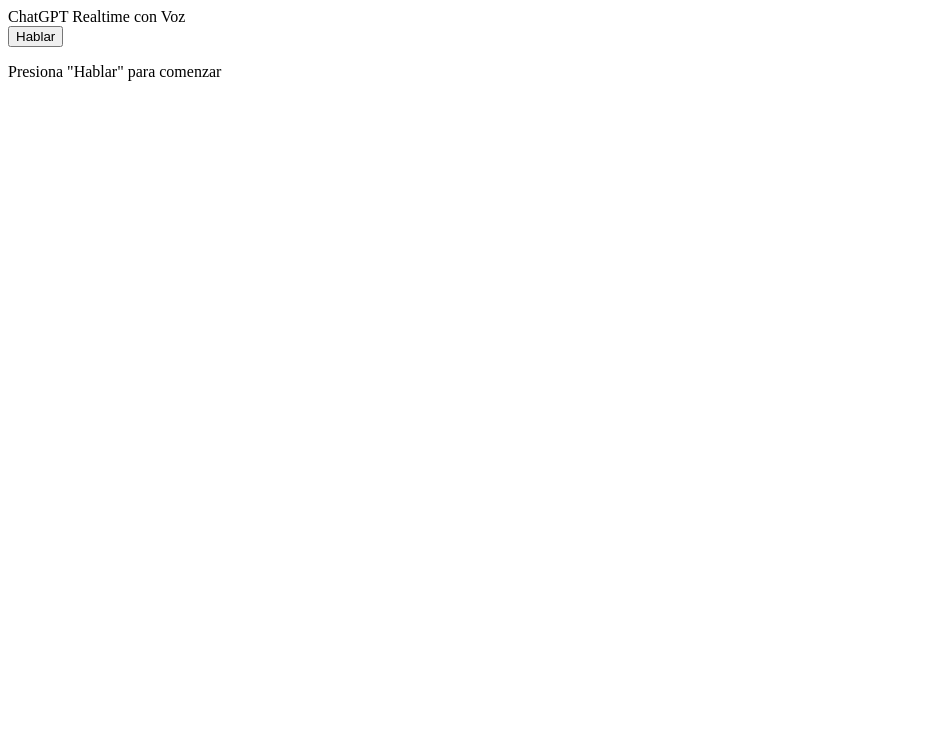
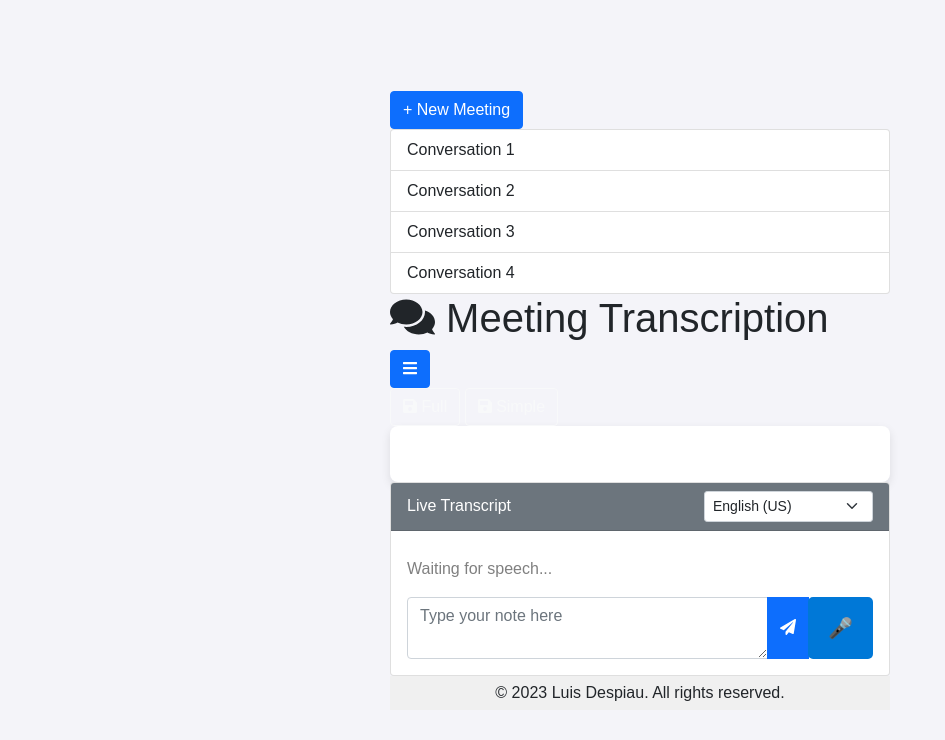
Before and after one commit to despiau/none, a plain HTML site: page index.html in a window 1280 px wide. Shown: the whole page, without its empty margins (0-945 px from the left). Drawn offline with nearby package versions, Linux system fonts and the light colour scheme; a script that the page names is missing.

Commit message:
Update index.html

```diff
--- a/index.html
+++ b/index.html
@@ -1,18 +1,99 @@
 <!DOCTYPE html>
 <html lang="en">
 <head>
-  <meta charset="UTF-8">
-  <meta name="viewport" content="width=device-width, initial-scale=1.0">
-  <title>Realtime ChatGPT con Voz</title>
-  <link rel="stylesheet" href="styles.css">
+<meta charset="UTF-8"/>
+<meta name="viewport" content="width=device-width, initial-scale=1.0"/>
+<title>Meeting Transcription</title>
+<link rel="icon" type="image/png" href="/favicon.png">
+<link href="https://cdn.jsdelivr.net/npm/bootstrap@5.1.3/dist/css/bootstrap.min.css" rel="stylesheet">
+<link href="https://cdnjs.cloudflare.com/ajax/libs/font-awesome/5.15.4/css/all.min.css" rel="stylesheet">
+<link rel="stylesheet" href="style.css">
 </head>
 <body>
-  <div class="chat-container">
-    <div class="chat-header">ChatGPT Realtime con Voz</div>
-    <div class="chat-messages" id="chatMessages"></div>
-    <button id="recordButton">Hablar</button>
-    <p id="status">Presiona "Hablar" para comenzar</p>
-  </div>
-  <script src="script.js"></script>
+<div class="app-container">
+<div class="sidebar">
+<div class="sidebar-header">
+<button class="btn btn-primary new-meeting-button" type="button">+ New Meeting</button>
+</div>
+<div class="conversation-list">
+<div class="list-group">
+<a href="#" class="list-group-item">Conversation 1</a>
+<a href="#" class="list-group-item">Conversation 2</a>
+<a href="#" class="list-group-item">Conversation 3</a>
+<a href="#" class="list-group-item">Conversation 4</a>
+</div>
+</div>
+</div>
+<div class="main-content">
+<header class="header">
+<div class="header-container">
+<h1 class="logo">
+<i class="fas fa-comments"></i> Meeting Transcription
+</h1>
+<button class="btn btn-primary hamburger-menu" type="button">
+<i class="fas fa-bars"></i>
+</button>
+<div class="header-buttons">
+<button class="btn btn-outline-light save-button" type="button" id="save-button">
+<i class="fas fa-save"></i> Full
+</button>
+<button class="btn btn-outline-light save-clean-button" type="button" id="save-clean-button">
+<i class="fas fa-save"></i> Simple
+</button>
+</div>
+</div>
+</header>
+<div class="chat-container" id="chat-container">
+<div id="chat-box" class="list-group mb-3"></div>
+</div>
+<footer class="footer">
+<div class="card">
+<div class="card-header bg-secondary text-white d-flex justify-content-between align-items-center">
+<span>Live Transcript</span>
+<div class="language-selector">
+<select class="form-select form-select-sm" id="language-selection">
+<option value="en-US">English (US)</option>
+<option value="en-UK">English (UK)</option>
+<option value="es-MX">Spanish</option>
+<option value="zh-CN">Chinese (Mandarin)</option>
+<option value="fr-FR">French</option>
+<option value="it-IT">Italian</option>
+<option value="ja-JP">Japanese</option>
+<option value="de-DE">German</option>
+<option value="pt-BR">Portuguese (BR)</option>
+<option value="bn-BD">Bengali</option>
+<option value="ru-RU">Russian</option>
+<option value="hi-IN">Hindi</option>
+<option value="ar-SA">Arabic</option>
+</select>
+</div>
+</div>
+<div class="card-body">
+<div id="live-transcript" class="mb-3">
+Waiting for speech...
+</div>
+<form id="input-box" class="input-form">
+<div class="input-group">
+<textarea class="form-control" id="input" placeholder="Type your note here"></textarea>
+<button class="btn btn-primary" type="submit" id="submit-button">
+<i class="fas fa-paper-plane"></i>
+</button>
+<button class="btn btn-secondary" type="button" id="mic-button">
+🎤
+</button>
+</div>
+</form>
+</div>
+</div>
+</footer>
+<footer style="text-align: center; padding: 5px 0; background-color: #f0f0f0; display: flex; align-items: center; justify-content: center;">
+<p style="margin: 0;">© 2023 Luis Despiau. All rights reserved.</p>
+</footer>
+</div>
+</div>
+<script src="https://cdn.jsdelivr.net/npm/bootstrap@5.1.3/dist/js/bootstrap.min.js"></script>
+<script src="https://cdnjs.cloudflare.com/ajax/libs/html2canvas/0.4.1/html2canvas.min.js"></script>
+<script src="https://cdnjs.cloudflare.com/ajax/libs/font-awesome/5.15.4/js/all.min.js"></script>
+<script src="script.js"></script>
 </body>
 </html>
```
